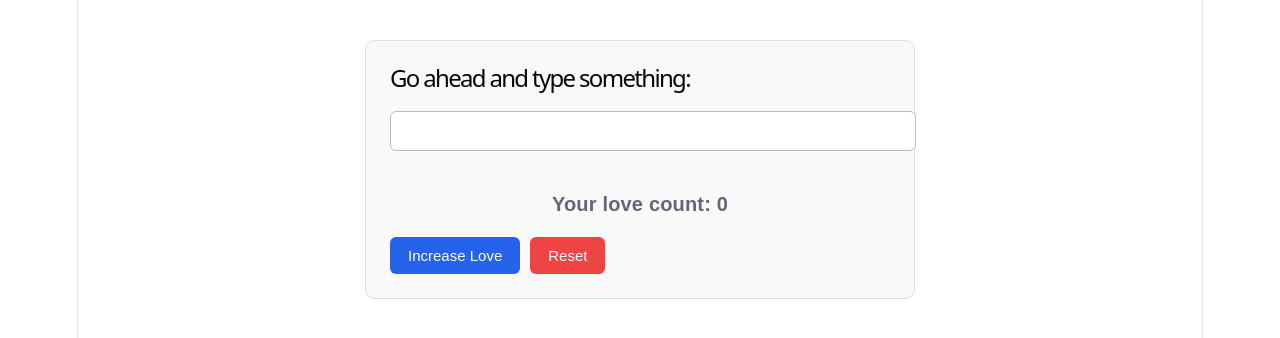
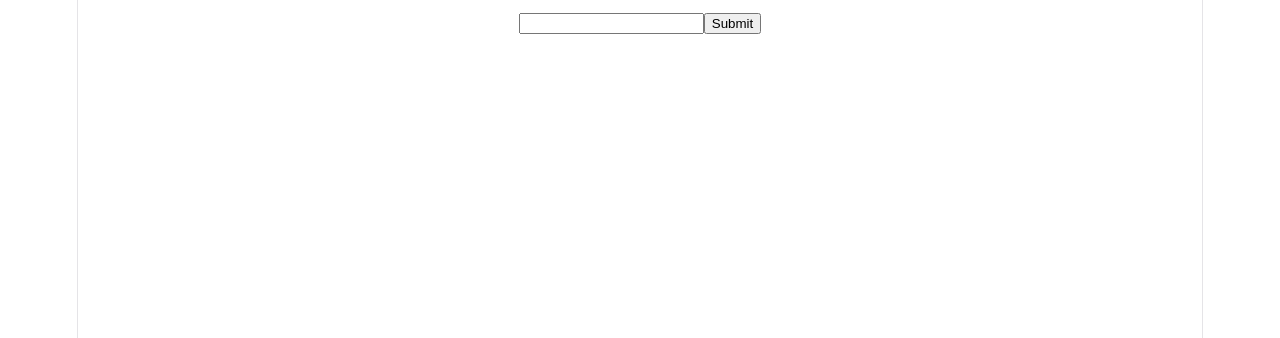
Before and after one commit to inzamulhaque/basic-testing, a React (Vite) app in the folder testing-react-app/: page / in a window 1280 px wide. Shown: the top 338 px of the page. Built offline with nearby package versions, Linux system fonts and the light colour scheme.

Commit message:
test input submittion

```diff
--- a/testing-react-app/src/App.tsx
+++ b/testing-react-app/src/App.tsx
@@ -1,4 +1,5 @@
 import "./App.css";
+import Form from "./components/Form/Form";
 import FruitList from "./components/FruitList/FruitList";
 import PrimaryButton from "./components/PrimaryButton";
 import User from "./components/user/User";
@@ -36,7 +37,9 @@ function App() {
 
         {/* <UserList users={users} /> */}
 
-        <UserEvent />
+        {/* <UserEvent /> */}
+
+        <Form onSubmit={(data) => console.log(data)} />
       </div>
     </>
   );
--- /dev/null
+++ b/testing-react-app/src/components/Form/Form.tsx
@@ -0,0 +1,32 @@
+import React, { useState } from "react";
+
+const Form = ({ onSubmit }: { onSubmit: (data: string) => void }) => {
+  const [inputValue, setInputValue] = useState<string>("");
+
+  const handleSubmit = (event: React.FormEvent<HTMLFormElement>) => {
+    event.preventDefault();
+
+    onSubmit(inputValue);
+  };
+  return (
+    <>
+      <div>
+        <h2>{inputValue}</h2>
+
+        <form onSubmit={handleSubmit}>
+          <input
+            type="text"
+            value={inputValue}
+            onChange={(e: React.ChangeEvent<HTMLInputElement>) =>
+              setInputValue(e.target.value)
+            }
+          />
+
+          <button type="submit">Submit</button>
+        </form>
+      </div>
+    </>
+  );
+};
+
+export default Form;
```
Also changed, not shown: 1 other file (tests, documents, lock files or other folders).
